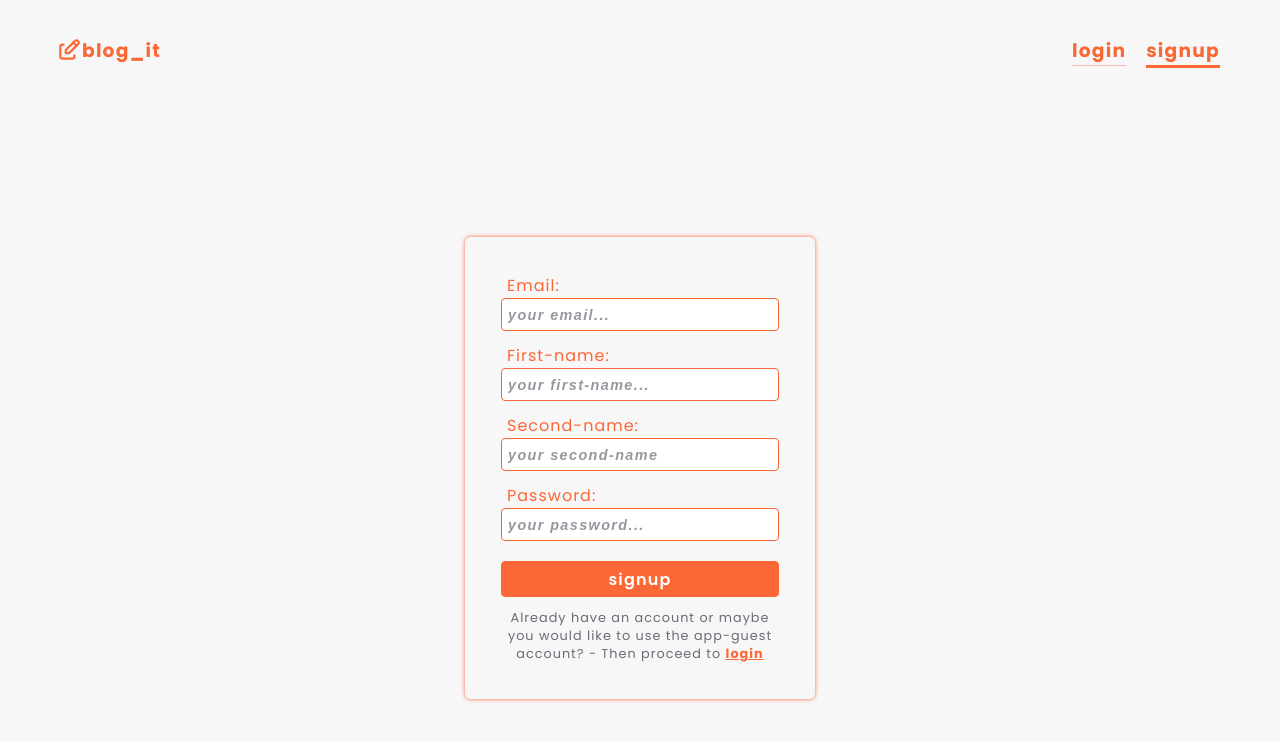
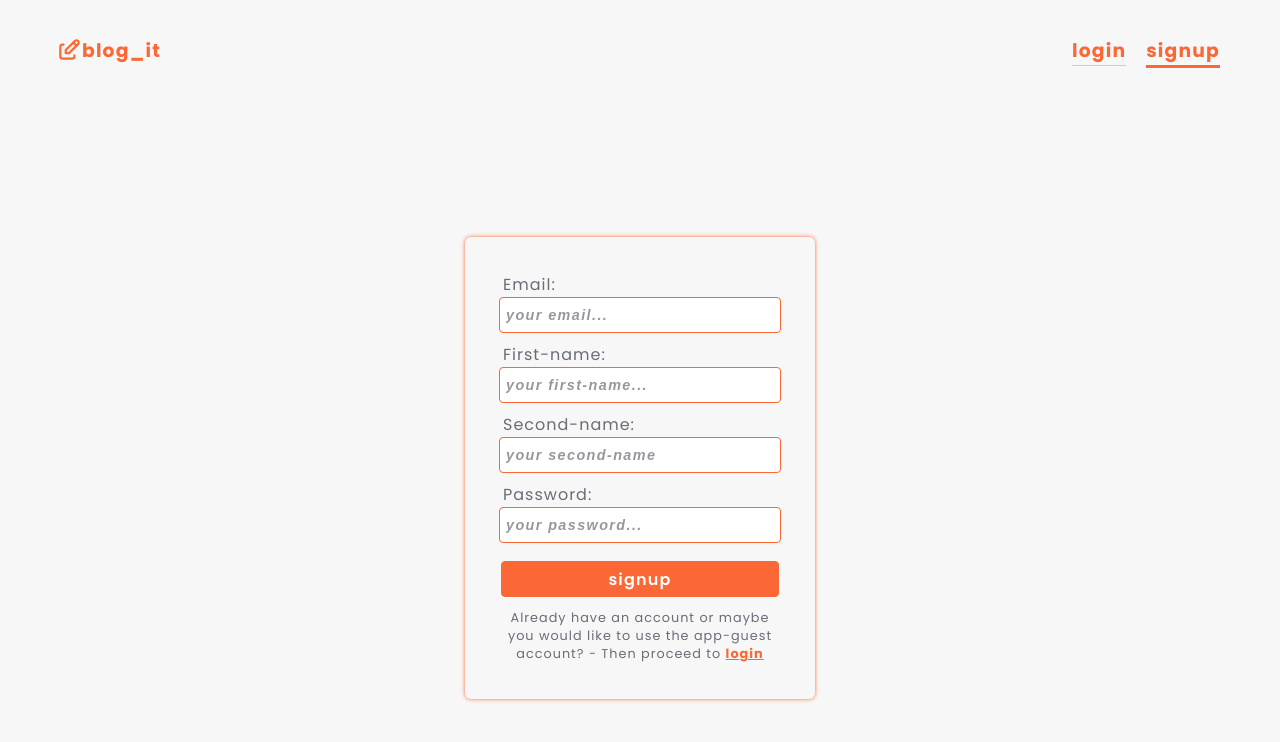
Before and after one commit to andbudha/blog-it-mern, a React (Vite) app in the folder client/: page /signup in a window 1280 px wide. Shown: the top 742 px of the page. Built offline with nearby package versions, Linux system fonts and the light colour scheme.

Commit message:
error color var added and applied in Signup comp

```diff
--- a/client/src/assets/sass/variables.scss
+++ b/client/src/assets/sass/variables.scss
@@ -4,3 +4,4 @@ $app_main_box_background: #f7f7f7;
 $main_font_color: #fc6736;
 $secondary_font_color: #686d76;
 $button_background_hover_color: #f5a962;
+$input_error_color: #fe0000;
--- a/client/src/pages/Signup/Signup.module.scss
+++ b/client/src/pages/Signup/Signup.module.scss
@@ -21,13 +21,21 @@
       .input_box {
         height: 70px;
         width: 100%;
-        padding: 6px;
-
+        padding: 4px;
         @include flexBox(nowrap, column, center, start);
+        .error_text_box {
+          padding: 0 4px;
+          .error_text {
+            letter-spacing: 1px;
+            font-weight: 500;
+            color: $input_error_color;
+          }
+        }
         .label {
           letter-spacing: 1px;
           font-weight: 400;
-          padding: 0 6px;
+          padding: 0 4px;
+          color: $secondary_font_color;
         }
         .input {
           border: 1px solid $main_font_color;
```
